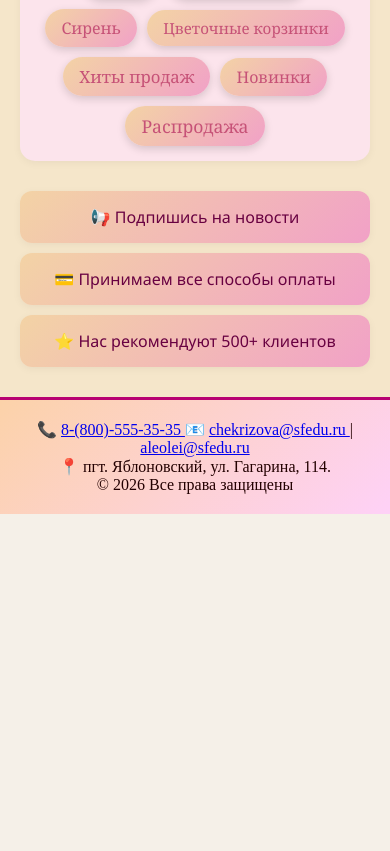
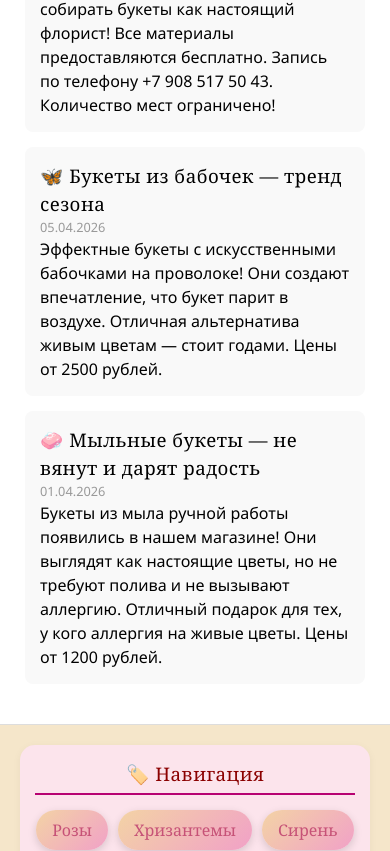
Before and after one commit to milk-catt/lab_17-20, a React (Create React App) app in the folder итоговый проект/: page / in a window 390 px wide. Shown: the part 3505-4356 px from the top of the page. Before the commit the page ends 4019 px from the top, so only its background shows below. Built offline with nearby package versions, Linux system fonts and the light colour scheme.

Commit message:
мне надоело

```diff
--- a/итоговый проект/src/components/ProductCard.jsx
+++ b/итоговый проект/src/components/ProductCard.jsx
@@ -15,9 +15,9 @@ function ProductCard({ product, onAddToCart, isInCart }) {
     transition: 'transform 0.2s, box-shadow 0.2s',
     cursor: 'pointer',
     width: '260px',
-    display: 'flex',           // 👈 ДОБАВИТЬ
-    flexDirection: 'column',   // 👈 ДОБАВИТЬ (вертикальное расположение)
-    height: '100%'             // 👈 ДОБАВИТЬ (чтобы карточка растягивалась)
+    display: 'flex',
+    flexDirection: 'column',
+    height: '100%'
   };
 
   const imageStyle = {
@@ -27,16 +27,15 @@ function ProductCard({ product, onAddToCart, isInCart }) {
     objectFit: 'cover'
   };
 
+  // УБРАЛИ font-size и color из titleStyle — теперь они берутся из CSS!
   const titleStyle = {
-    fontSize: '1.2rem',
-    margin: '12px 0 8px 0',
-    color: '#4a4a4a'
+    margin: '12px 0 8px 0'
   };
 
   const descriptionStyle = {
     fontSize: '14px',
     color: '#777',
-    flexGrow: 1,              // 👈 ДОБАВИТЬ (занимает всё свободное место)
+    flexGrow: 1,
     marginBottom: '12px'
   };
 
@@ -59,7 +58,7 @@ function ProductCard({ product, onAddToCart, isInCart }) {
     marginTop: '10px',
     width: '100%',
     transition: 'all 0.3s ease',
-    alignSelf: 'flex-end'      // 👈 ДОБАВИТЬ (прижимает кнопку к низу)
+    alignSelf: 'flex-end'
   };
 
   const handleMouseEnter = (e) => {
--- a/итоговый проект/src/pages/FeedBack.jsx
+++ b/итоговый проект/src/pages/FeedBack.jsx
@@ -13,7 +13,7 @@ function FeedBack() {
     <div>
       <h2 className="page-title">📞 Обратная связь</h2>
 
-      <div style={{ marginBottom: 20 }}>
+      <div className="feedback-content" style={{ marginBottom: 20 }}>
         <p>📱 Телефон: <strong>
           <a href="tel:88005553535">8-(800)-555-35-35</a>
           - Проще позвонить чем у кого-то занимать!😘</strong></p>
--- a/итоговый проект/src/style.css
+++ b/итоговый проект/src/style.css
@@ -1,5 +1,4 @@
 /* ========== УБИРАЕМ БЕЛУЮ РАМКУ ВОКРУГ САЙТА ========== */
-
 * {
   margin: 0;
   padding: 0;
@@ -67,6 +66,7 @@ body {
   border-bottom: 3px solid #b70272;
 }
 
+/* ========== ПОДВАЛ И ССЫЛКИ В НЁМ ========== */
 .footer {
   margin: 0;
   padding: 20px;
@@ -77,7 +77,18 @@ body {
   border-top: 3px solid #b70272;
 }
 
-/* ========== ВСЕ ОСТАЛЬНЫЕ СТИЛИ (НЕ МЕНЯЕМ) ========== */
+/* ЭТО ГЛАВНОЕ — ССЫЛКИ В ПОДВАЛЕ (РАБОТАЕТ ВСЕГДА) */
+.footer a {
+  color: #560b0b !important;
+  text-decoration: none !important;
+}
+
+.footer a:hover {
+  color: #3f0c0c !important;
+  text-decoration: underline !important;
+}
+
+/* ========== ВСЕ ОСТАЛЬНЫЕ СТИЛИ ========== */
 
 .nav-menu {
   margin-bottom: 30px;
@@ -255,6 +266,25 @@ body {
   cursor: pointer;
 }
 
+.product-tags {
+  display: flex;
+  flex-wrap: wrap;
+  gap: 5px;
+  margin: 10px 0;
+  justify-content: center;
+}
+
+.product-tag {
+  display: inline-block;
+  background-color: #f3d3a5;
+  color: #680141;
+  padding: 3px 10px;
+  border-radius: 20px;
+  font-size: 0.7rem;
+  font-family: 'Montserrat', sans-serif;
+}
+
+/* АДАПТИВ ДЛЯ ТЕЛЕФОНА */
 @media (max-width: 800px) {
   .main-container {
     flex-direction: column;
@@ -271,20 +301,127 @@ body {
     border-left: none;
     border-top: 1px solid #ddd;
   }
-  .product-tags {
-    display: flex;
-    flex-wrap: wrap;
-    gap: 5px;
-    margin: 10px 0;
-    justify-content: center;
+
 }
+/* ===== ВСЕ ССЫЛКИ ОРАНЖЕВЫЕ ===== */
+a {
+  color: #560b0b !important;
+  text-decoration: none !important;
+}
+
+a:hover {
+  color: #560b0b !important;
+  text-decoration: underline !important;
+}
+
+/* ===== НО ССЫЛКИ В ПОДВАЛЕ ТЁМНЫЕ (если хотите оставить как есть) ===== */
+.footer a {
+  color: #560b0b !important;
+}
+
+.footer a:hover {
+  color: #3f0c0c !important;
+}
+
+/* ===== ПОДКЛЮЧАЕМ ШРИФТЫ ===== */
+@import url('https://fonts.googleapis.com/css2?family=Montserrat:wght@400;500;600&family=Playfair+Display:wght@400;500;600;700&display=swap');
+
+/* ===== ОСНОВНОЙ ТЕКСТ ВСЕГО САЙТА ===== */
+body, .article, .section, p, li, .news-item, .description {
+  font-family: 'Montserrat', 'Segoe UI', sans-serif;
+  font-weight: 400;
+  font-size: 1rem;
+  line-height: 1.5;
+}
+
+/* ===== ЗАГОЛОВКИ ===== */
+h1, h2, h3, h4, .page-title, .nav-menu h3, .tag-cloud h3 {
+  font-family: 'Playfair Display', 'Georgia', serif;
+  font-weight: 500;
+  letter-spacing: 0.5px;
+}
+
+/* ===== ЛОГОТИП ===== */
+.logo-text {
+  font-family: 'Playfair Display', serif;
+  font-weight: 600;
+  font-size: 2.2rem;
+  letter-spacing: 1px;
+}
+
+/* ===== ПОДЗАГОЛОВОК ЛОГОТИПА ===== */
+.logo-sub {
+  font-family: 'Montserrat', sans-serif;
+  font-weight: 400;
+  font-style: italic;
+  font-size: 0.95rem;
+}
+
+/* ===== ЦЕНЫ ===== */
+.price, .product-price {
+  font-family: 'Montserrat', sans-serif;
+  font-weight: 600;
+  font-size: 1.1rem;
+}
+
+/* ===== КНОПКИ ===== */
+button, .banner, .aside-banner {
+  font-family: 'Montserrat', sans-serif;
+  font-weight: 500;
+  letter-spacing: 0.5px;
+}
+
+/* ===== ТЕГИ ===== */
+.tag {
+  font-family: 'Montserrat', sans-serif;
+  font-weight: 500;
+}
+
+/* НАЗВАНИЕ ТОВАРА — ДРУЖЕЛЮБНЫЙ, НЕОФИЦИАЛЬНЫЙ ШРИФТ */
+.product-card h3 {
+   font-family: 'Philosopher', sans-serif !important;
+  font-weight: 700;
+  font-size: 1.35rem;
+  font-size: 1.35rem !important;
+  margin: 12px 0 8px 0;
+  color: #4a4a4a;
+  letter-spacing: 0.5px;
+}
+
+/* ОПИСАНИЕ ТОВАРА */
+.product-card p {
+  font-family: 'Nunito', 'Segoe UI', sans-serif !important;
+  font-size: 0.9rem !important;
+  line-height: 1.4;
+  color: #666;
+}
+
+/* ТЕГИ НА КАРТОЧКЕ ТОВАРА — БОЛЬШЕ */
 .product-tag {
   display: inline-block;
   background-color: #f3d3a5;
   color: #680141;
-    padding: 3px 10px;
+  padding: 5px 14px;
   border-radius: 20px;
-    font-size: 0.7rem;
+  font-size: 0.85rem !important;
   font-family: 'Montserrat', sans-serif;
+  font-weight: 500;
 }
+
+/* ОБЛАКО ТЕГОВ (в правой колонке) — БОЛЬШЕ */
+.tag {
+  display: inline-flex;
+  align-items: center;
+  justify-content: center;
+  background: linear-gradient(135deg, #f3d3a5, #f1a1c7);
+  color: rgb(198, 82, 119);
+  padding: 10px 22px;
+  border-radius: 35px;
+  font-size: 1rem !important;
+  cursor: pointer;
+  text-align: center;
+  font-family: 'Playfair Display', 'Georgia', serif;
+  font-weight: 500;
+  transition: all 0.3s ease;
+  box-shadow: 0 3px 8px rgba(0,0,0,0.15);
 }
```
Also changed, not shown: итоговый проект/src/data/products.js (+19 -19 lines), итоговый проект/src/index.css (line endings or trailing spaces). Lines whose indentation alone changed are shown as unchanged.
